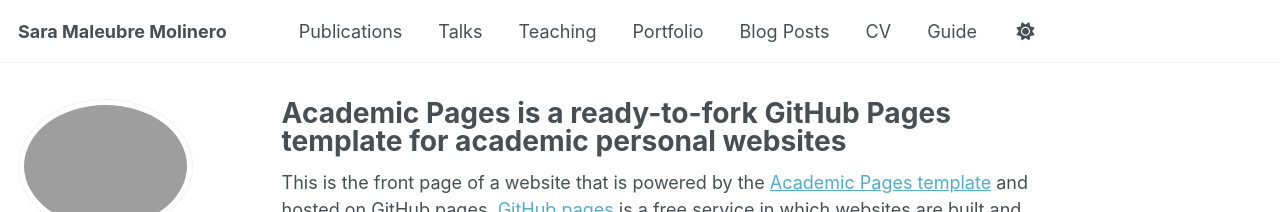
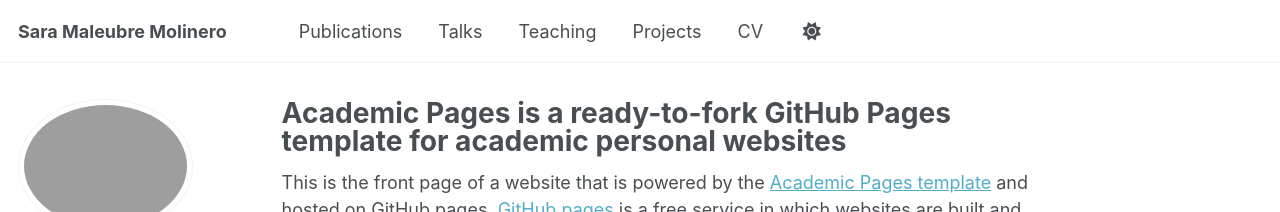
Before and after one commit to SaraMaleubre/saramaleubre.github.io, a Jekyll site: the page built from _pages/about.md, in a window 1280 px wide. Shown: the top 212 px of the page. Built offline with Jekyll 4.4.1, drawn with Linux system fonts in a browser that asks for light colours; some web fonts are replaced; a script that is not in the unit is left out.

Commit message:
Update navigation.yml

```diff
--- a/_data/navigation.yml
+++ b/_data/navigation.yml
@@ -17,11 +17,11 @@
   - title: "Teaching"
     url: /teaching/
 
-  - title: "Portfolio"
+  - title: "Projects"
     url: /portfolio/
 
-  - title: "Blog Posts"
-    url: /year-archive/
+  # - title: "Blog Posts"
+    # url: /year-archive/
 
   - title: "CV"
     url: /cv/
@@ -29,5 +29,5 @@
   # - title: "CV"
   #   url: /cv-json/
 
-  - title: "Guide"
-    url: /markdown/
+  # - title: "Guide"
+    # url: /markdown/
```
